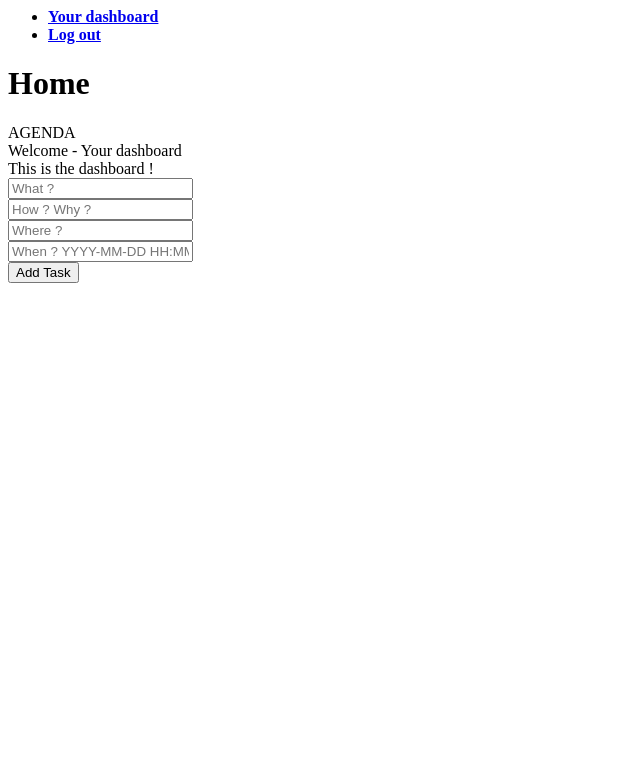
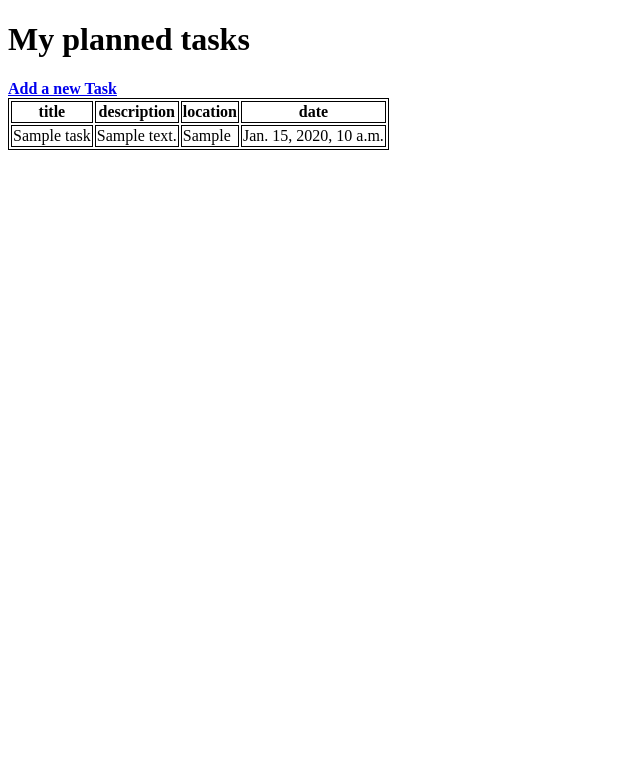
Before and after one commit to BastienBigue/SaaSApplication, a Django app: page /agenda/dashboard in a window 1280 px wide. Shown: the top 783 px of the page, without its empty margins (0-640 px from the left). Run offline with Django 3.2, Linux system fonts and the light colour scheme; a user stored in the database is signed in; tables that the repository leaves empty hold one stand-in row (values such as "Sample post").

Commit message:
Ajout du dashboard basique

```diff
--- a/agenda/forms.py
+++ b/agenda/forms.py
@@ -3,8 +3,6 @@ from django import forms
 from django.contrib.auth.models import User
 from django.utils.safestring import mark_safe
 from agenda.models import Task
-
-
 
 class UserRegistrationForm(forms.ModelForm):
     class Meta:
@@ -17,7 +15,7 @@ class UserRegistrationForm(forms.ModelForm):
             'password': forms.PasswordInput(
                 attrs={'placeholder': 'Choose a password', 'name': 'password', 'id': 'password'}),
         }
-        7
+
 class TaskForm(forms.ModelForm):
     class Meta:
         model = Task
--- a/agenda/urls.py
+++ b/agenda/urls.py
@@ -5,11 +5,11 @@ from agenda import views as local_views
 from django.contrib.auth import views as contrib_views
 
 urlpatterns = [
-
 	url(r'^$', local_views.homepage, name='homepage'),
 	url(r'^register', local_views.register, name='register'),
 	url(r'^login', local_views.user_login, name='login'),
 	url(r'^dashboard', local_views.dashboard, name='dashboard'),
 	url(r'^logout', local_views.user_logout, name='logout'),
+	url(r'^addTask', local_views.addTask, name='addTask'),
 
 ]
--- a/agenda/views.py
+++ b/agenda/views.py
@@ -48,7 +48,7 @@ def register(request):
 
                 registered = True
                 task_form = TaskForm()
-                return render(request, 'agenda/dashboard.html', locals())
+                return render(request, 'agenda/addTask.html', locals())
 
         else:
             error_registration = True
@@ -75,23 +75,22 @@ def user_login(request):
         if user:
             login(request, user)
             task_form = TaskForm()
-            return render(request, 'agenda/dashboard.html', locals())
+            return redirect('dashboard')
+            # return render(request, 'agenda/addTask.html', locals())
         else:
             error_login = True
             return render(request, 'agenda/welcome.html', locals())
     else:
         task_form = TaskForm()
-        return render(request, 'agenda/dashboard.html', locals())
+        return render(request, 'agenda/addTask.html', locals())
 
 
 
 
 @login_required(login_url='/agenda/')
-def dashboard(request):
-
+def addTask(request):
     new_task_added = False
     form_errors_b = False
-
     if request.POST:
         task_form = TaskForm(request.POST)
         if task_form.is_valid():
@@ -100,13 +99,21 @@ def dashboard(request):
             task.save()
             new_task_added = True
             task_form = TaskForm()
-            return render(request, 'agenda/dashboard.html', locals())
+            return redirect('dashboard')
+            # return render(request, 'agenda/addTask.html', locals())
         else:
             form_errors_b = True
             form_errors = task_form.errors
-            return render(request, 'agenda/dashboard.html', locals())
+            return render(request, 'agenda/addTask.html', locals())
     else:
         task_form = TaskForm(data=request.POST)
+        return render(request, 'agenda/addTask.html', locals())
+
+
+@login_required(login_url='/agenda/')
+def dashboard(request):
+        userAgenda = Agenda.objects.get(user=User.objects.get(username=request.user))
+        taskList=userAgenda.task_set.all()
         return render(request, 'agenda/dashboard.html', locals())
 
 
--- a/templates/agenda/dashboard.html
+++ b/templates/agenda/dashboard.html
@@ -1,56 +1,34 @@
-{% load static %}
-{% block content %}
-{% include "header.html" %}
-{% block title %}Welcome - Your dashboard{% endblock %}
+<!DOCTYPE html>
+<html lang="en">
+<head>
+    <meta charset="UTF-8">
+    <title>My tasks</title>
+    <style>
+        table, th, td {border: 1px solid black;}
+    </style>
+</head>
+<body>
+<h1> My planned tasks</h1>
 
-    <section>
-        <div class="row">
-            <div class="col-sm-12 container-white">
-                This is the dashboard !
-           </div>
+<a href={% url 'addTask' %}><b>Add a new Task </b></a>
 
-                <form id="task_form" method="post" action="{% url 'dashboard' %}" onSubmit="return prepareForm('task_form')" novalidate>
-                {% csrf_token %}
-                <div class="row">
-                    <div class="form-group">
-                        <div>
-                            {{ task_form.title }}
-                        </div>
-                        <div>
-                            {{ task_form.description }}
-                        </div>
-                    </div>
-                    <div class="form-group">
-                        <div>
-                            {{ task_form.lieu }}
-                        </div>
-                        <div>
-                            {{ task_form.date }}
-                        </div>
-                    </div>
-                </div>
-
-                <button type="submit" class="button text-center" name="btnAddTask" form="task_form">Add Task</button>
+<table>
+  <tr>
+    <th>title</th>
+    <th>description</th>
+    <th>location</th>
+    <th>date</th>
+</tr>
+    {% for task in taskList %}
+    <tr>
+        <td>{{task.title}}</td>
+        <td>{{task.description}}</td>
+        <td>{{task.lieu}}</td>
+        <td>{{task.date}}</td>
+    </tr>
+    {% endfor %}
+</table>
 
 
-                {% if new_task_added %}
-                    <div>
-                        A new task has been added !
-                    </div>
-                {% endif%}
-
-                {% if form_errors_b %}
-                    <div>
-                        {{form_errors}}
-                    </div>
-                {% endif%}
-
-                <div>
-                    {{error_registration_text}}
-                </div>
-
-            </form>
-        </div>
-    </section>
-
-{% endblock %}
+</body>
+</html>
```
Also changed, not shown: templates/agenda/addTask.html (added, +56 -0 lines), 1 other file.
